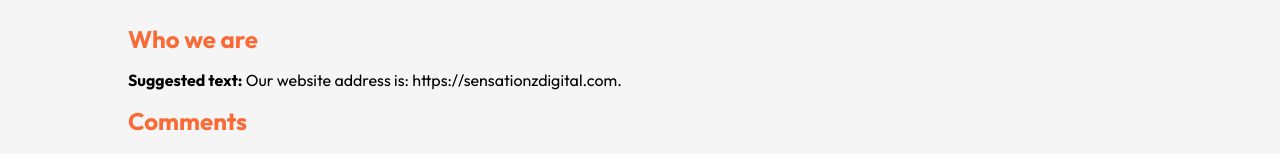
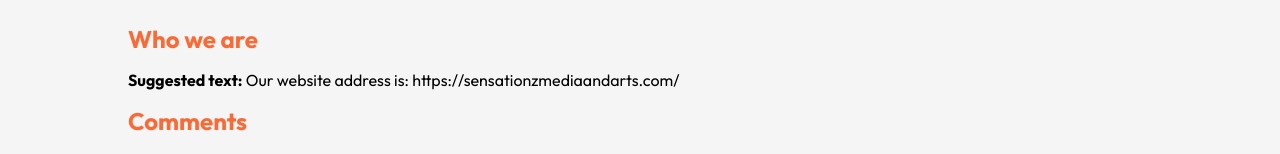
Before and after one commit to NipunShrivats/demo-media-arts-site, a React (Vite) app: page /PrivacyPolicy in a window 1280 px wide. Shown: the part 185-339 px from the top of the page. Built offline with nearby package versions, Linux system fonts and the light colour scheme.

Commit message:
new update 20sep

```diff
--- a/src/Pages/Policy/Policy.jsx
+++ b/src/Pages/Policy/Policy.jsx
@@ -15,7 +15,7 @@ export default function Policy() {
           <h2 className="headers">Who we are</h2>
           <p>
             <b>Suggested text:</b> Our website address is:
-            https://sensationzdigital.com.
+            https://sensationzmediaandarts.com/
           </p>
         </div>
         <div>
```
Also changed, not shown: src/assets/imgAssets/logo-white-new.png (added).
